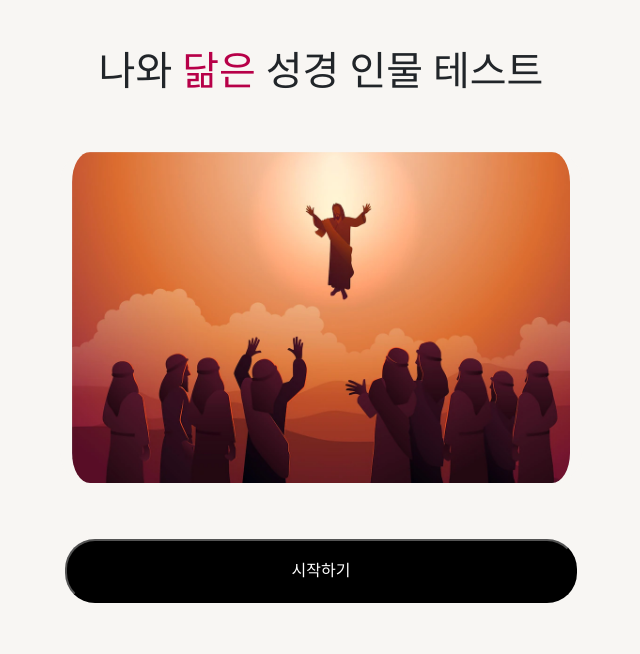
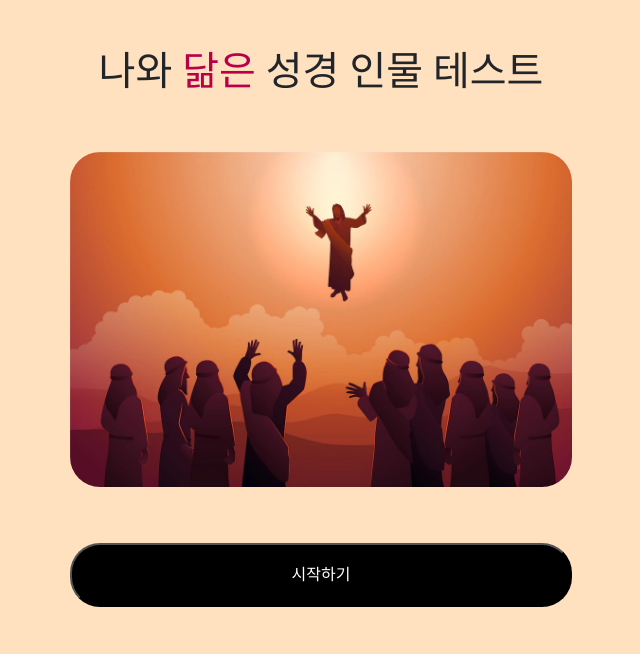
Before and after one commit to leejongeun2/Bible-Personality-Test, a Django app: template articles/templates/articles/index.html in a window 1280 px wide. Shown: the top 654 px of the page, without its empty margins (319-959 px from the left). Run offline with Django 3.2, Linux system fonts and the light colour scheme; the template is opened without the code that fills it, so the values that code supplies are empty; some web fonts are replaced.

Commit message:
LJH_2 index

```diff
--- a/articles/templates/articles/index.html
+++ b/articles/templates/articles/index.html
@@ -3,13 +3,19 @@
 {% block content %}
   <link rel="stylesheet" href="{% static 'css/index.css' %}">
   <section id="main">
-    <div class="d-flex row text-center justify-content-center">
+    <div class="container-fluid">
+
+        <div class="d-flex row text-center">
+          <div class="bible_title">
             <h1 class="index-title my-5">나와
               <span class="title-highlight">닮은</span>
               성경 인물 테스트</h1>
+          </div>
+          <div class="move_ani">
             <img class="index-img my-2" src="{% static 'images/index_img.png' %}" alt="index page img">
             <div>
               <button class="index-btn my-5" type="button" onclick="location.href='{% url 'articles:question' %}'">시작하기</button>
+            </div>
           </div>
         </div>
       </section>
@@ -17,8 +23,8 @@
         <div class="progress mx-auto mt-5">
           <div class="progress-bar" role="progressbar" aria-label="Basic example" style="background-color: #B70048; border-radius: 20px" aria-valuenow="" aria-valuemin="0" aria-valuemax="100"></div>
         </div>
-    <div class="qBox"></div>
-    <div class="answerBox"></div>
+
+    </div>
   </section>
 
 {% comment %}
--- a/static/css/index.css
+++ b/static/css/index.css
@@ -1,6 +1,7 @@
 * {
-    background-color: #F8F6F3;
+    background-color: #ffe0bf;
 }
+
 .title-highlight {
     color: #B70048;
 }
@@ -24,3 +25,38 @@
 #result{
     display: none;
 }
+
+.move_ani {
+    position: relative;
+    animation: fadeInUp 1s;
+  }
+
+  @-webkit-keyframes fadeInUp {
+    0%{
+        transform: translate3d(0, 40%, 0);
+      opacity:0;
+
+    }
+    to{
+        transform: translate3d(0,0%,0);
+      opacity:1;
+
+    }
+  }
+
+  .bible_title{
+    -webkit-animation: 1.5s ease 0s normal forwards 1 fadein;
+    animation: 1.5s ease 0s normal forwards 1 fadein;
+  }
+
+  @keyframes fadein{
+    0% { opacity:0; }
+    66% { opacity:0; }
+    100% { opacity:1; }
+}
+
+@-webkit-keyframes fadein{
+    0% { opacity:0; }
+    66% { opacity:0; }
+    100% { opacity:1; }
+}
```
Lines whose indentation alone changed are shown as unchanged.
